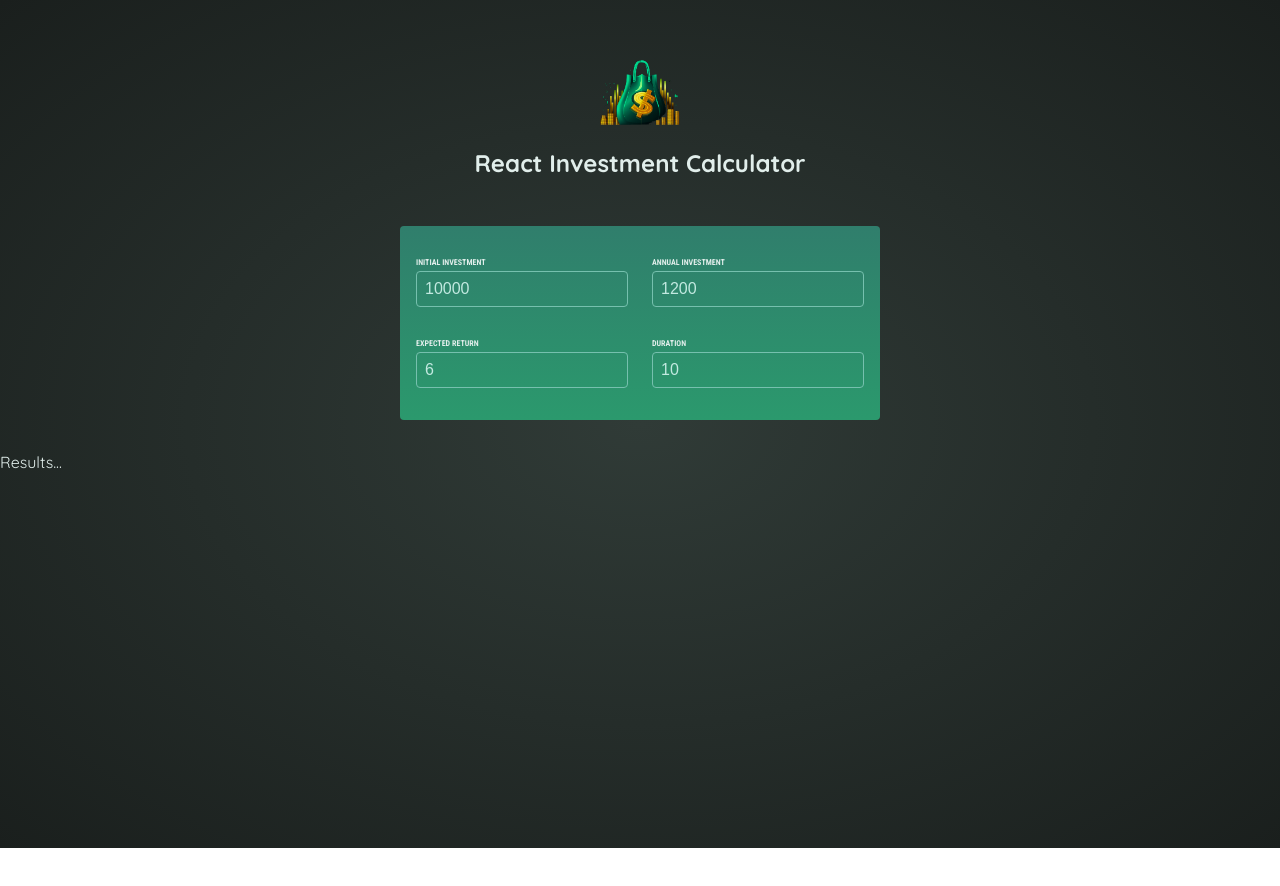
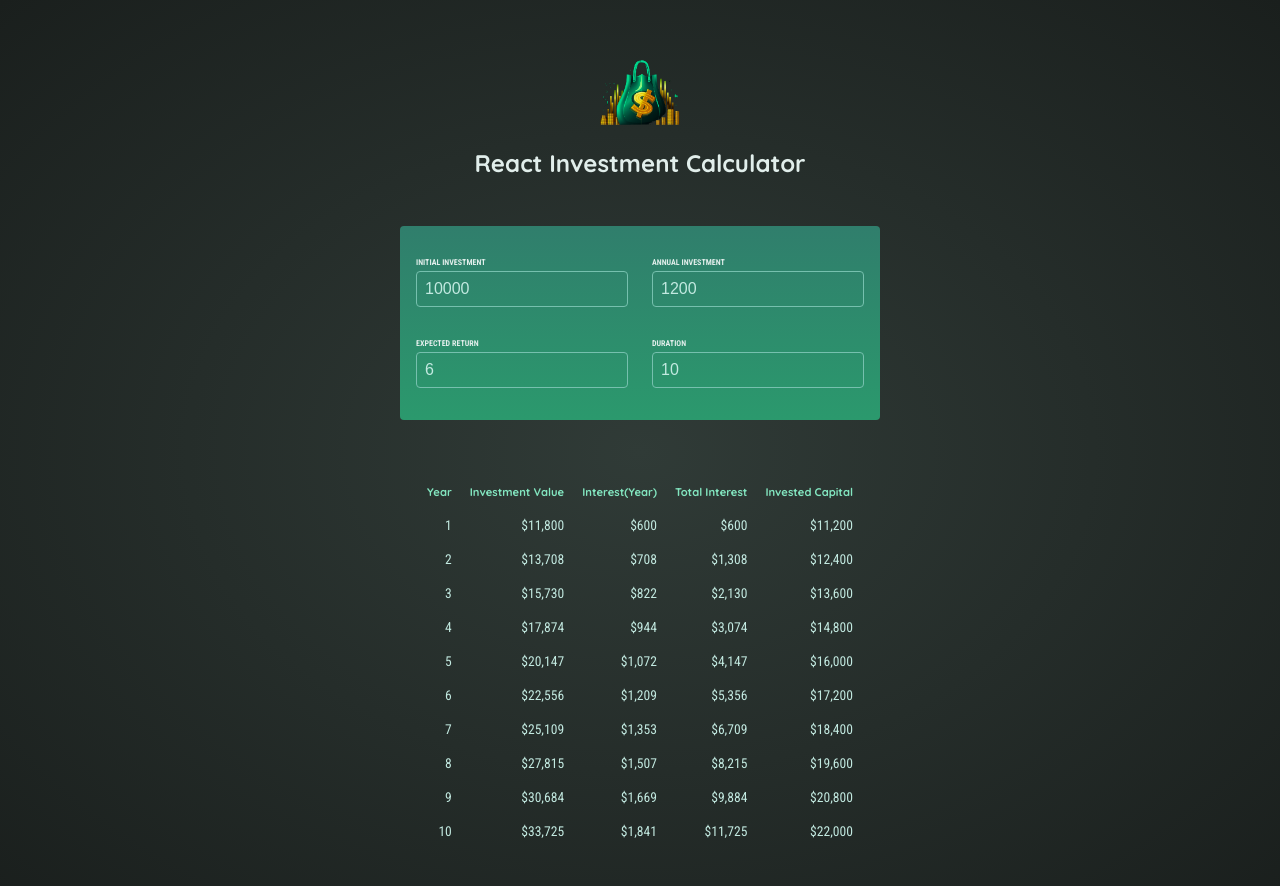
Before and after one commit to semih-turan/learning-curve, a React (Vite) app in the folder React/03-investment-calculator/: page / in a window 1280 px wide. Shown: the top 886 px of the page. Before the commit the page ends 848 px from the top, so only its background shows below. Built offline with nearby package versions, Linux system fonts and the light colour scheme.

Commit message:
outputting results in a list and deriving more values

```diff
--- a/React/03-investment-calculator/src/components/Results.jsx
+++ b/React/03-investment-calculator/src/components/Results.jsx
@@ -1,9 +1,40 @@
-import {calculateInvestmentResults} from '../util/investment.js';
+import {calculateInvestmentResults, formatter} from '../util/investment.js';
 
 export default function Results({input}){
     const resultsData = calculateInvestmentResults(input);
-    console.log(resultsData);
+    const initialInvestment =
+        resultsData[0].valueEndOfYear -
+        resultsData[0].interest -
+        resultsData[0].annualInvestment;
+
     return(
-        <p>Results...</p>
+       <table id="result">
+            <thead>
+                <tr>
+                    <th>Year</th>
+                    <th>Investment Value</th>
+                    <th>Interest(Year)</th>
+                    <th>Total Interest</th>
+                    <th>Invested Capital</th>
+                </tr>
+            </thead>
+            <tbody>
+                {resultsData.map((yearData) => {
+
+                    const totalInterest = yearData.valueEndOfYear - yearData.annualInvestment * yearData.year - initialInvestment;
+                    const totalAmountInvested = yearData.valueEndOfYear - totalInterest;
+
+                    return(
+                        <tr key={yearData.year}>
+                            <td>{yearData.year}</td>
+                            <td>{formatter.format(yearData.valueEndOfYear)}</td>
+                            <td>{formatter.format(yearData.interest)}</td>
+                            <td>{formatter.format(totalInterest)}</td>
+                            <td>{formatter.format(totalAmountInvested)}</td>
+                        </tr>
+                    );
+                })}
+            </tbody>
+       </table>
     );
 }
```
